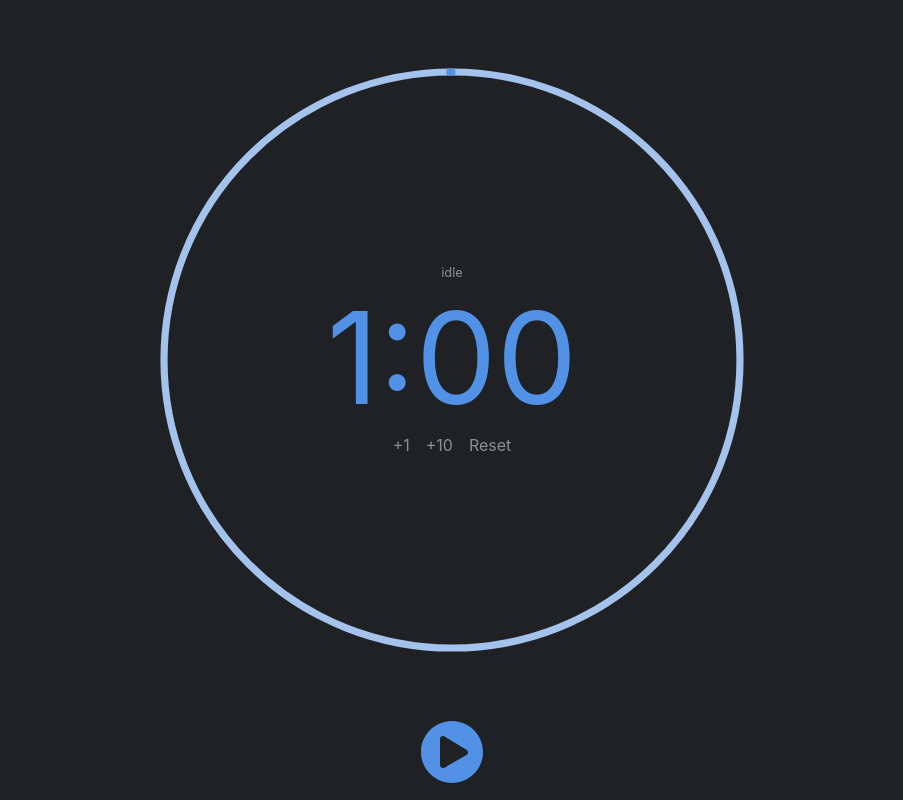
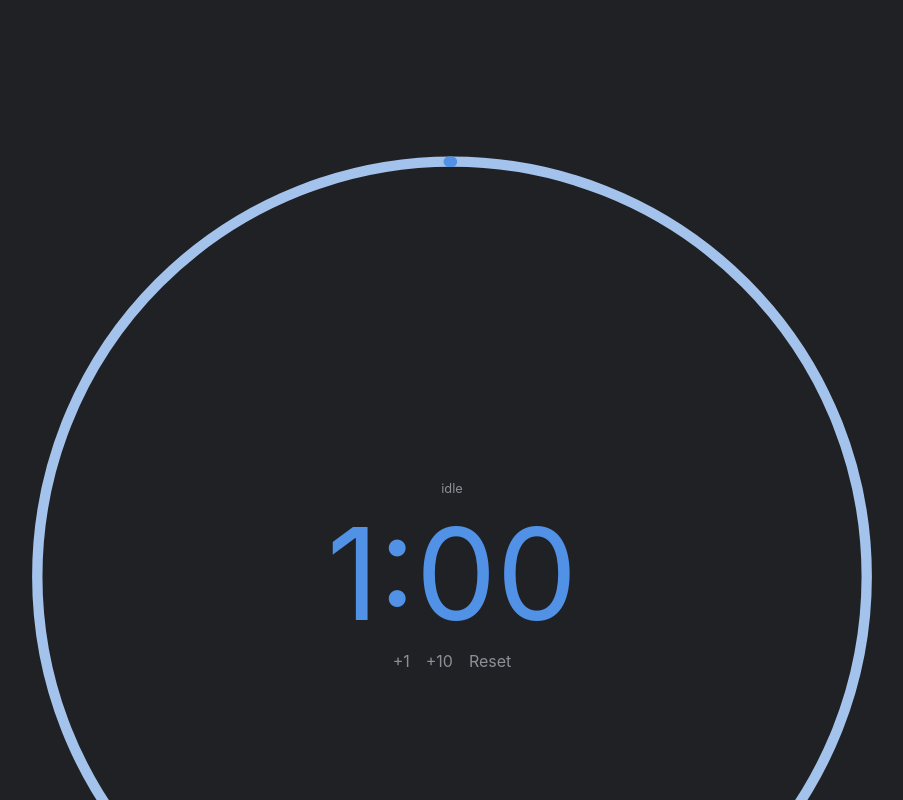
Before and after one commit to jonasholbech/stopwatch-react, a React (Create React App) app: page / in a window 1280 px wide. Shown: the top 800 px of the page, without its empty margins (188-1091 px from the left). Built offline with nearby package versions, Linux system fonts and the light colour scheme; the HTML template or start-up script is replaced by a standard one.

Commit message:
resizeable

```diff
--- a/src/App.css
+++ b/src/App.css
@@ -21,15 +21,19 @@ body,
   padding: 0;
 }
 .App {
-  display: grid;
+  display: flex;
   --progress: calc(1px - (var(--elapsed) / var(--duration)) * 1px);
   --offset: calc(1px - var(--progress) * 1px);
-
-  grid-template-columns: 1fr;
-  grid-template-rows: 90vh 10vh;
-  height: 100vh;
+  flex-direction: column;
+  height: 100%;
 }
-
+.timerwrapper {
+  display: grid;
+}
+.timerwrapper > * {
+  grid-column: 1;
+  grid-row: 1;
+}
 svg {
   width: 100%;
   height: 100%;
@@ -40,8 +44,8 @@ svg.timer-circle {
   grid-column: 1;
   align-self: center;
   justify-self: center;
-  width: 90vmin;
-  height: 90vmin;
+  width: 90%;
+  height: 90%;
 }
 svg.timer-circle circle {
   stroke: var(--color-primary-light);
@@ -77,8 +81,8 @@ svg.timer-circle circle.progress {
 #controls button {
   all: unset;
   display: block;
-  height: 8vh;
-  width: 8vh;
+  height: 100px;
+  width: 100px;
 }
 #controls button svg {
   fill: var(--color-primary);
--- a/src/App.js
+++ b/src/App.js
@@ -40,6 +40,7 @@ function App() {
         "--interval": interval,
       }}
     >
+      <div className="timerwrapper">
         <svg
           class="timer-circle"
           viewBox="0 0 100 100"
@@ -75,6 +76,7 @@ function App() {
             </button>
           </div>
         </div>
+      </div>
       <div id="controls">
         {state.matches("running") && (
           <button onClick={() => send("TOGGLE")}>
```
Lines whose indentation alone changed are shown as unchanged.
